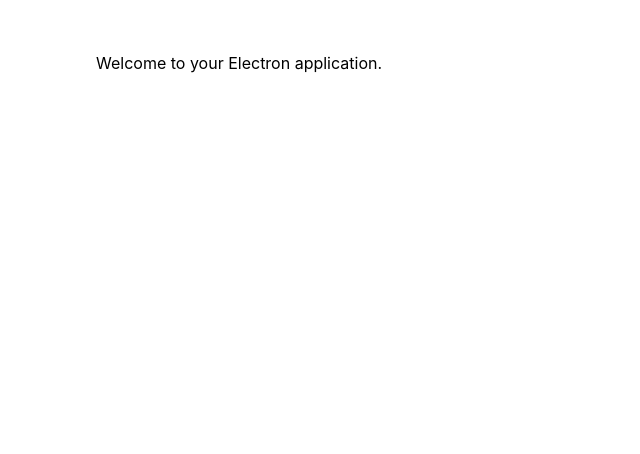
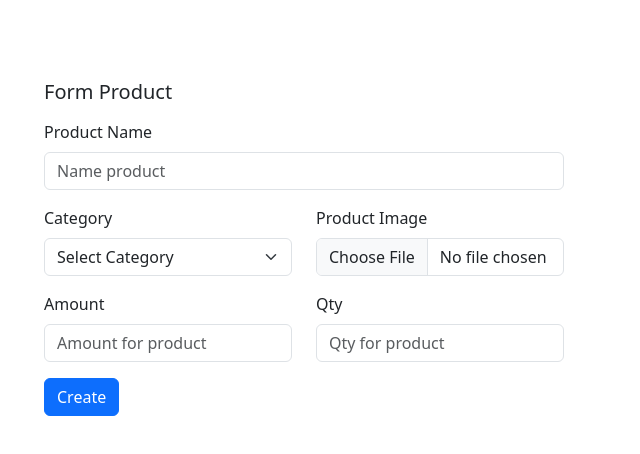
Before and after one commit to wafihafidzon/electron-edusav, an Electron app: page src/index.html in a window 800 px wide. Shown: the whole page, without its empty margins (0-640 px from the left). Drawn offline with nearby package versions, Linux system fonts and the light colour scheme; no server answers.

Commit message:
first commit

```diff
--- /dev/null
+++ b/controllers/productController.js
@@ -0,0 +1,6 @@
+class ProductController {
+  constructor(apiEndpoint, authToken) {
+    this.apiEndpoint = apiEndpoint;
+    this.authToken = authToken;
+  }
+}
--- a/package.json
+++ b/package.json
@@ -14,11 +14,13 @@
   "keywords": [],
   "author": {
     "name": "“SattyaP”",
-    "email": "“stylearning7@gmail.com”"
+    "email": "stylearning7@gmail.com"
   },
   "license": "MIT",
   "dependencies": {
-    "electron-squirrel-startup": "^1.0.0"
+    "dotenv": "^16.3.1",
+    "electron-squirrel-startup": "^1.0.0",
+    "path": "^0.12.7"
   },
   "devDependencies": {
     "@electron-forge/cli": "^6.4.2",
--- a/src/index.html
+++ b/src/index.html
@@ -4,11 +4,61 @@
     <meta charset="UTF-8" />
     <title>Hello World!</title>
     <link rel="stylesheet" href="index.css" />
+    <link rel="stylesheet" href="https://cdn.jsdelivr.net/npm/bootstrap@5.3.2/dist/js/bootstrap.bundle.min.js">
+    <link rel="stylesheet" href="https://cdn.jsdelivr.net/npm/bootstrap@5.3.2/dist/css/bootstrap.min.css">
   </head>
-  <body>
-    <h1 id="test"></h1>
-    <p>Welcome to your Electron application.</p>
 
-    <script src="preload.js"></script>
-  </body>
+<body>
+  <div class="container mt-5">
+    <h5 class="mb-3">Form Product</h5>
+    <form enctype="multipart/form-data" id="productForm">
+      <div class="mb-3">
+        <label for="name_product" class="form-label">Product Name</label>
+        <input type="text" name="name_product" class="form-control" id="name_product" placeholder="Name product">
+      </div>
+
+      <div class="row">
+        <div class="col-6">
+          <label for="name_product" class="form-label">Category</label>
+          <select class="form-select mb-3" aria-label="category" name="category_id">
+            <option selected>Select Category</option>
+          </select>
+        </div>
+        <div class="col-6">
+          <div class="mb-3">
+            <label for="image_product" class="form-label">Product Image</label>
+            <input class="form-control" type="file" id="image_product" name="image_product">
+          </div>
+        </div>
+      </div>
+
+      <div class="row">
+        <div class="col-6">
+          <div class="mb-3">
+            <label for="amount" class="form-label">Amount</label>
+            <input type="number" name="amount" class="form-control" id="amount" placeholder="Amount for product">
+          </div>
+        </div>
+        <div class="col-6">
+          <div class="mb-3">
+            <label for="qty" class="form-label">Qty</label>
+            <input type="number" name="qty" class="form-control" id="qty" placeholder="Qty for product">
+          </div>
+        </div>
+      </div>
+
+      <!-- <div class="mb-3">
+        <label for="description" class="form-label">Description</label>
+        <textarea class="form-control" id="description" name="description" rows="3"></textarea>
+      </div> -->
+
+      <button class="btn btn-primary" type="submit">Create</button>
+    </form>
+  </div>
+
+
+  <script src="preload.js"></script>
+  <script src="https://cdn.jsdelivr.net/npm/bootstrap@5.3.2/dist/js/bootstrap.bundle.min.js"></script>
+</body>
+
 </html>
--- a/src/preload.js
+++ b/src/preload.js
@@ -1,6 +1,46 @@
-const { ipcRenderer } = require('electron')
+const path = require('path');
+require('dotenv').config({
+  path: path.join(__dirname, '../.env'),
+});
 
-ipcRenderer.send('halo')
-ipcRenderer.on("hai", () => {
-    document.querySelector("h1").innerText = "Halo World Bro"
-})
+// const formdata = document.getElementById('formdata');
+
+// formdata.addEventListener('submit', (e) => {
+//     e.preventDefault();
+//     const text = document.getElementById('input');
+//     const file = document.getElementById('file');
+
+//     console.log(text.value);
+//     console.log(file.files[0].path);
+// })
+
+// (async () => {
+//   const headers = new Headers();
+//   headers.append(
+//     'Authorization',
+//     'Bearer 17|xolKY40bgNwlhK8BgEmflNdjUjMJxUxNdPTAM3is1447736f'
+//   );
+
+//   const requestOption = {
+//     method: 'GET',
+//     headers: headers,
+//     redirect: 'follow',
+//   };
+
+//   const response = await fetch(
+//     'http://10.1.29.47:8000/api/products',
+//     requestOption
+//   );
+
+//   if (!response.ok) {
+//     const message = `An error has occured: ${response.status} - ${response.statusText}`;
+//     throw new Error(message);
+//   }
+
+//   const result = await response.json();
+//   console.log(result.data);
+// })();
+
+
+const apiUrl = process.env.API_URL
+const token = process.env.TOKEN
```
Also changed, not shown: 1 other file.
